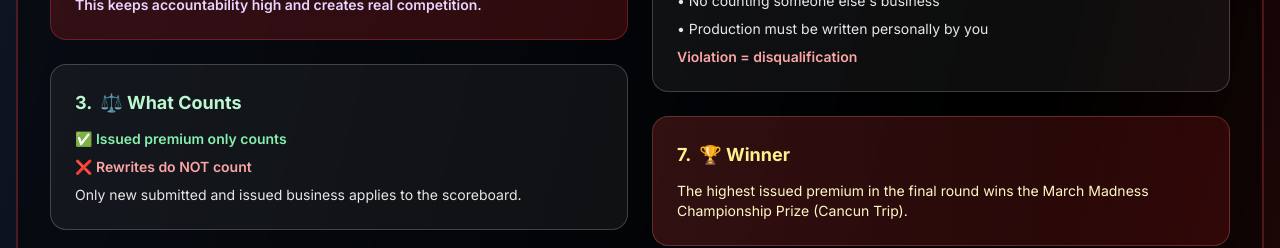
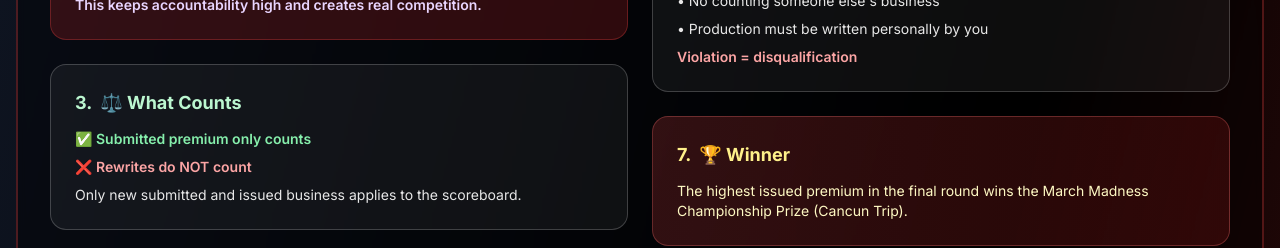
Before and after one commit to leadtopspec/march-madness-leaderboard, a Next.js app: page / in a window 1280 px wide. Shown: the part 900-1148 px from the top of the page. Built offline with nearby package versions, Linux system fonts and the light colour scheme.

Commit message:
Change 'issued premium' to 'submitted premium' in rules

```diff
--- a/src/app/page.tsx
+++ b/src/app/page.tsx
@@ -306,7 +306,7 @@ export default function MarchMadnessLeaderboard() {
                     <span>3.</span> ⚖️ What Counts
                   </div>
                   <div className="space-y-2 text-sm">
-                    <div className="text-green-300 font-semibold">✅ Issued premium only counts</div>
+                    <div className="text-green-300 font-semibold">✅ Submitted premium only counts</div>
                     <div className="text-red-300 font-semibold">❌ Rewrites do NOT count</div>
                     <div className="text-white/90">Only new submitted and issued business applies to the scoreboard.</div>
                   </div>
```
